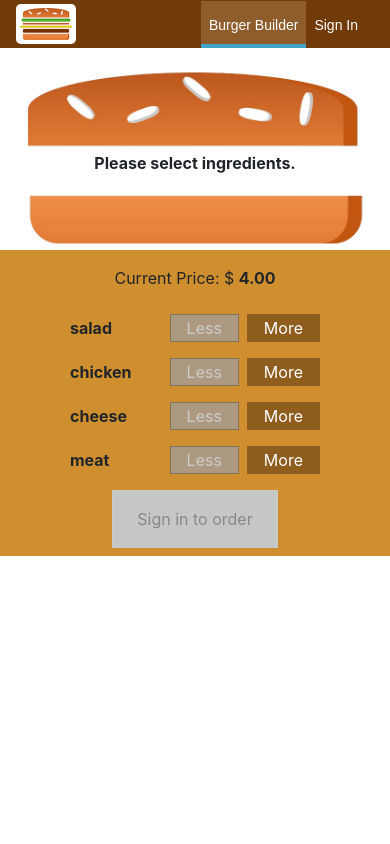
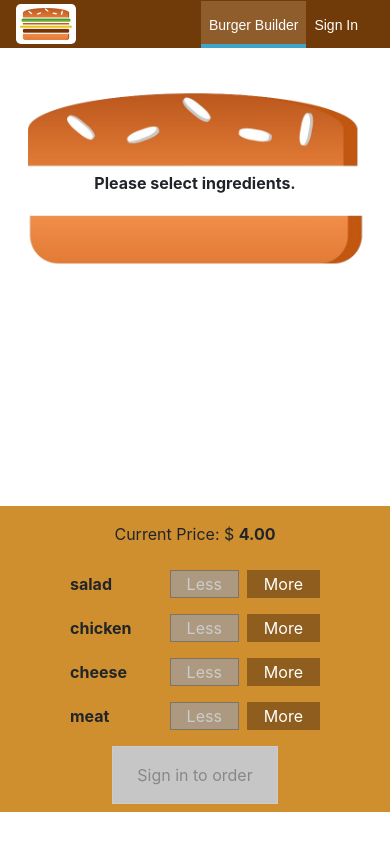
Before and after one commit to ShehryarSohail7/Build-a-Burger, a React (Create React App) app: page / in a window 390 px wide. Built offline with nearby package versions, Linux system fonts and the light colour scheme.

Commit message:
quick mobile UI fix

```diff
--- a/src/components/css/burgerDisplay.css
+++ b/src/components/css/burgerDisplay.css
@@ -32,7 +32,7 @@
   .burger-div {
     overflow: scroll;
     width: auto;
-    height: auto;
+    height: 380px;
 
     p {
       text-align: center;
@@ -65,3 +65,15 @@
     width: 100%;
   }
 }
+
+@media (max-height: 667px) {
+  .burger-div {
+    overflow: scroll;
+    width: auto;
+    height: 295px;
+
+    p {
+      text-align: center;
+    }
+  }
+}
--- a/src/pages/css/homePage.css
+++ b/src/pages/css/homePage.css
@@ -15,3 +15,9 @@
   color: #fff;
   border: 1px solid #8f5e1e;
 }
+
+@media (max-width: 768px) {
+  .home-page-container{
+    height: 93%;
+  }
+}
--- a/src/pages/home_page.jsx
+++ b/src/pages/home_page.jsx
@@ -178,7 +178,7 @@ const Homepage = (props) => {
 
   // return HTML
   return (
-    <div className="d-flex flex-column justify-content-around">
+    <div className="home-page-container d-flex flex-column justify-content-around">
       <BurgerDisplay
         salad={salad}
         saladArr={saladArr}
```
